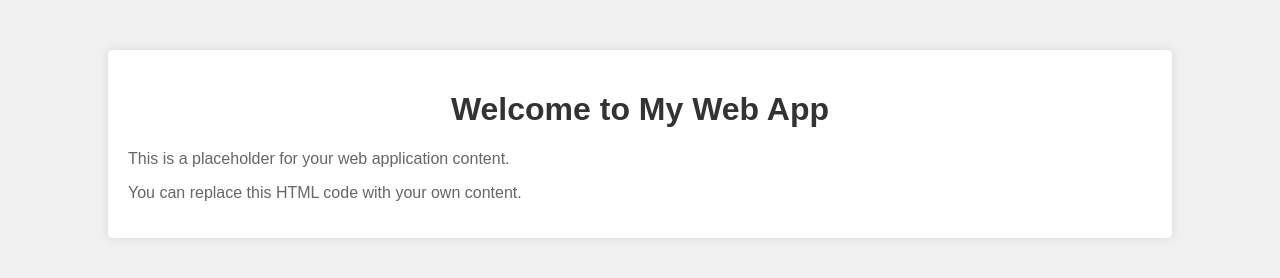
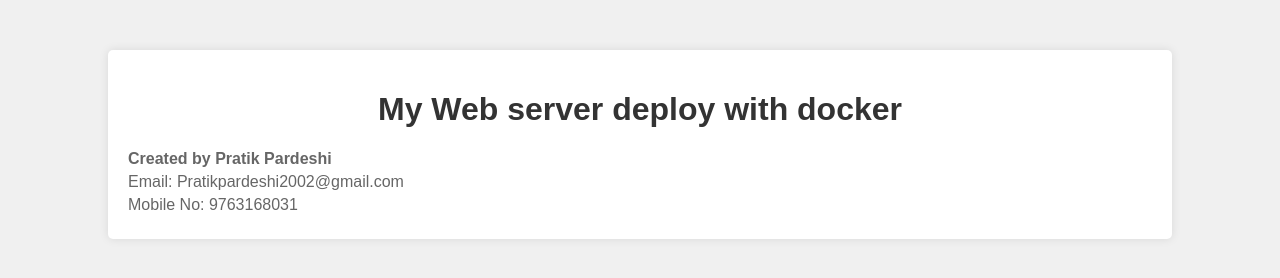
Before and after one commit to Pratik-Pardeshi/Docker, a plain HTML site: page my-web-app/index.html in a window 1280 px wide. Drawn offline with Linux system fonts and the light colour scheme.

Commit message:
Update index.html

```diff
--- a/my-web-app/index.html
+++ b/my-web-app/index.html
@@ -9,16 +9,15 @@
             font-family: Arial, sans-serif;
             margin: 0;
             padding: 0;
-            background-color: #f0f0f0;
+            background-color: #f0f0f0; /* Set background color to a light gray */
         }
         .container {
             width: 80%;
-            margin: auto;
+            margin: 50px auto; /* Center the container horizontally and add some top margin */
             padding: 20px;
             background-color: #fff;
             box-shadow: 0 0 10px rgba(0, 0, 0, 0.1);
             border-radius: 5px;
-            margin-top: 50px;
         }
         h1 {
             text-align: center;
@@ -26,14 +25,29 @@
         }
         p {
             color: #666;
+            margin-bottom: 10px; /* Add some bottom margin to paragraphs for spacing */
+        }
+        /* Style the contact information */
+        .contact-info {
+            font-size: 16px;
+            margin-top: 20px;
+        }
+        .contact-info p {
+            margin: 5px 0;
+        }
+        .contact-info p:first-child {
+            font-weight: bold;
         }
     </style>
 </head>
 <body>
     <div class="container">
-        <h1>Welcome to My Web App</h1>
-        <p>This is a placeholder for your web application content.</p>
-        <p>You can replace this HTML code with your own content.</p>
+        <h1>My Web server deploy with docker</h1>
+        <div class="contact-info">
+            <p>Created by Pratik Pardeshi</p>
+            <p>Email: Pratikpardeshi2002@gmail.com</p>
+            <p>Mobile No: 9763168031</p>
+        </div>
     </div>
 </body>
 </html>
```
